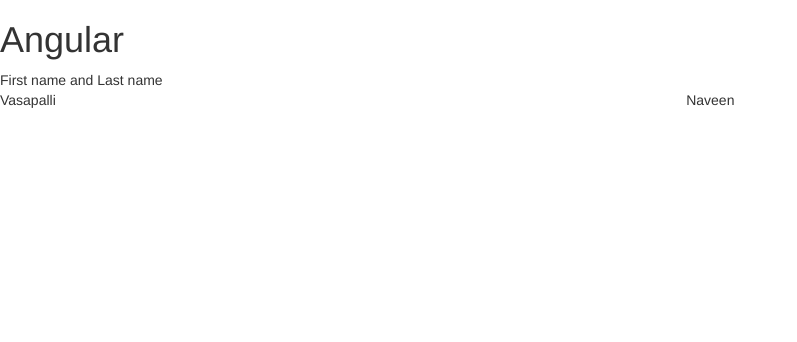
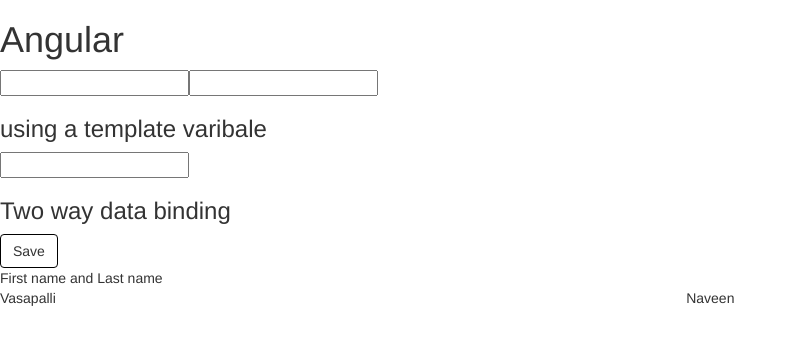
Before and after one commit to NavinVasapalli/Angular4, an Angular app: page / in a window 1280 px wide. Shown: the top 342 px of the page, without its empty margins (0-797 px from the left). Built offline with nearby package versions, Linux system fonts and the light colour scheme.

Commit message:
property binding, attribute binding , two way data binding, style binding

```diff
--- a/src/app/courses.component.ts
+++ b/src/app/courses.component.ts
@@ -39,6 +39,14 @@
 
 template : `
 
+<input type="text"  (keyup)="onKepUp($event)" />
+<input type="text"  (keyup.enter)="onKepUp1()" />
+<h3>using a template varibale</h3>
+<input type="email" #email (keyup)="onKeyUpVal(email)" />
+
+<h3>Two way data binding</h3>
+
+<div (click)='divClicked()'><button class="btn btn-default" [class.active]="isActive" [style.borderColor]="isActive ? 'green' : 'black'" (click)="btnClick($event)"> Save </button></div>
 <table class="table">
 <tr>
 <td [attr.colspan]='colSpan'>First name and Last name</td>
@@ -58,11 +66,42 @@
 })
 
 export class CoursesComponent {
+
+  isActive = false;
  title = 'List of courses';
  colSpan = 2;
  value = 0;
  imgURL = 'https://encrypted-tbn0.gstatic.com/images?q=tbn:ANd9GcQgfZeQfcPa39Zodu_eXAUs9xYjmRk5lBry4TWh5nCWiWLf7dka-g';
 
+
+ onKeyUpVal(email){
+
+  console.log(' using template varilable getting value of the field : ' , email.value );
+
+ }
+ onKepUp1(){
+   console.log(' on enter using angular event')
+ }
+
+ onKepUp($event){
+
+  if($event.keyCode === 13) {
+
+    console.log('Enter is pressed');
+  }
+
+ }
+
+ divClicked(){
+console.log('div is also clicked');
+
+ }
+ btnClick($event){
+ $event.stopPropagation();
+
+  this.isActive = !this.isActive;
+  console.log(this.isActive + " - dom events : " , $event) ;
+ }
 
  ngOnChanges() {
 
```
Also changed, not shown: package.json (line endings or trailing spaces), 1 other file (tests, documents, lock files or other folders).
